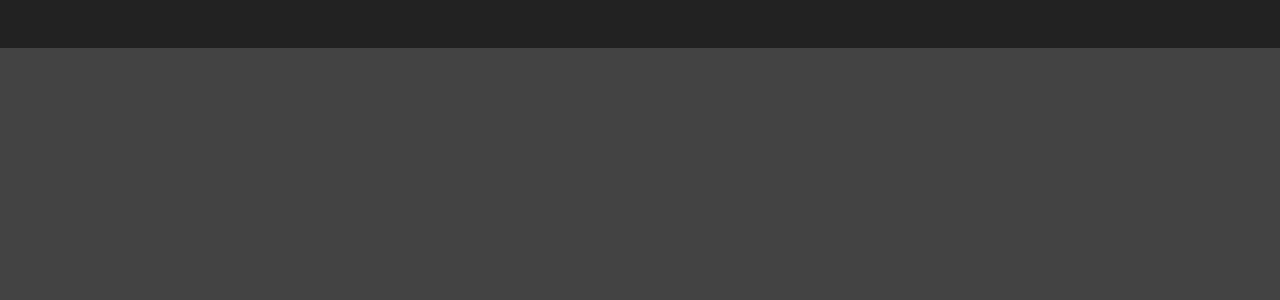
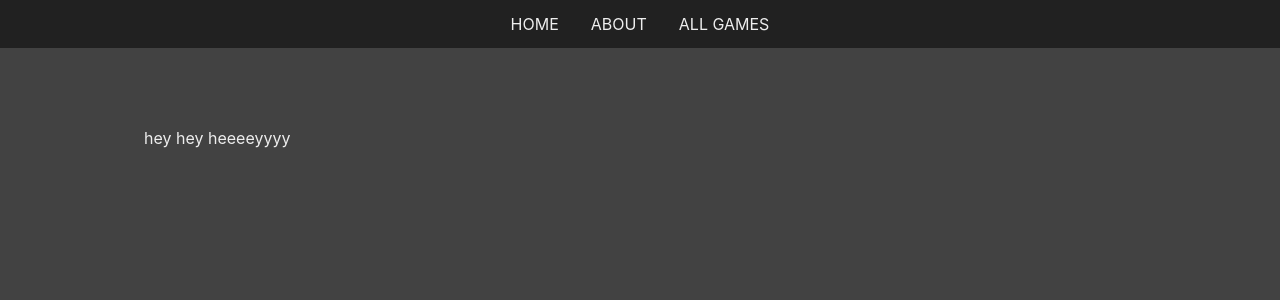
Before and after one commit to SEI-R-4-24/u4_hw_RAWG_router, a React (Vite) app: page /viewgames in a window 1280 px wide. Shown: the top 300 px of the page. Built offline with nearby package versions, Linux system fonts and the light colour scheme.

Commit message:
building cards

```diff
--- a/src/components/Header.jsx
+++ b/src/components/Header.jsx
@@ -1,9 +1,13 @@
+import { Link } from 'react-router-dom'
+
 const Header = () => {
 
   return (
     <header>
-      <nav>
-
+      <nav className="nav">
+        <Link to="/">HOME</Link>
+        <Link to="/about">ABOUT</Link>
+        <Link to="/viewgames">ALL GAMES</Link>
       </nav>
     </header>
   )
--- /dev/null
+++ b/src/globals.js
@@ -0,0 +1 @@
+export const BASE_URL = 'http://rawg.io'
--- a/src/pages/Home.jsx
+++ b/src/pages/Home.jsx
@@ -12,11 +12,14 @@ const Home = () => {
 
   const getSearchResults = async (e) => {
     e.preventDefault()
+    // Step 2
   }
 
   const handleChange = (event) => {
+    // Step 1
 
   }
+
 
   return (
     <div>
--- a/src/pages/ViewGames.jsx
+++ b/src/pages/ViewGames.jsx
@@ -10,7 +10,7 @@ const ViewGames = (props) => {
 
   return (
     <div className="container-grid">
-
+      <p>hey hey heeeeyyyy</p>
     </div>
   )
 }
--- a/src/styles/App.css
+++ b/src/styles/App.css
@@ -23,7 +23,8 @@ a {
 header {
   background-color: #212121;
   display: flex;
-  justify-content: flex-end;
+  justify-content: center;
+  text-align: center;
   align-items: center;
   height: 3em;
 }
```
Also changed, not shown: src/components/GameCard.jsx (+17 -5 lines), src/components/Search.jsx (+11 -2 lines).
